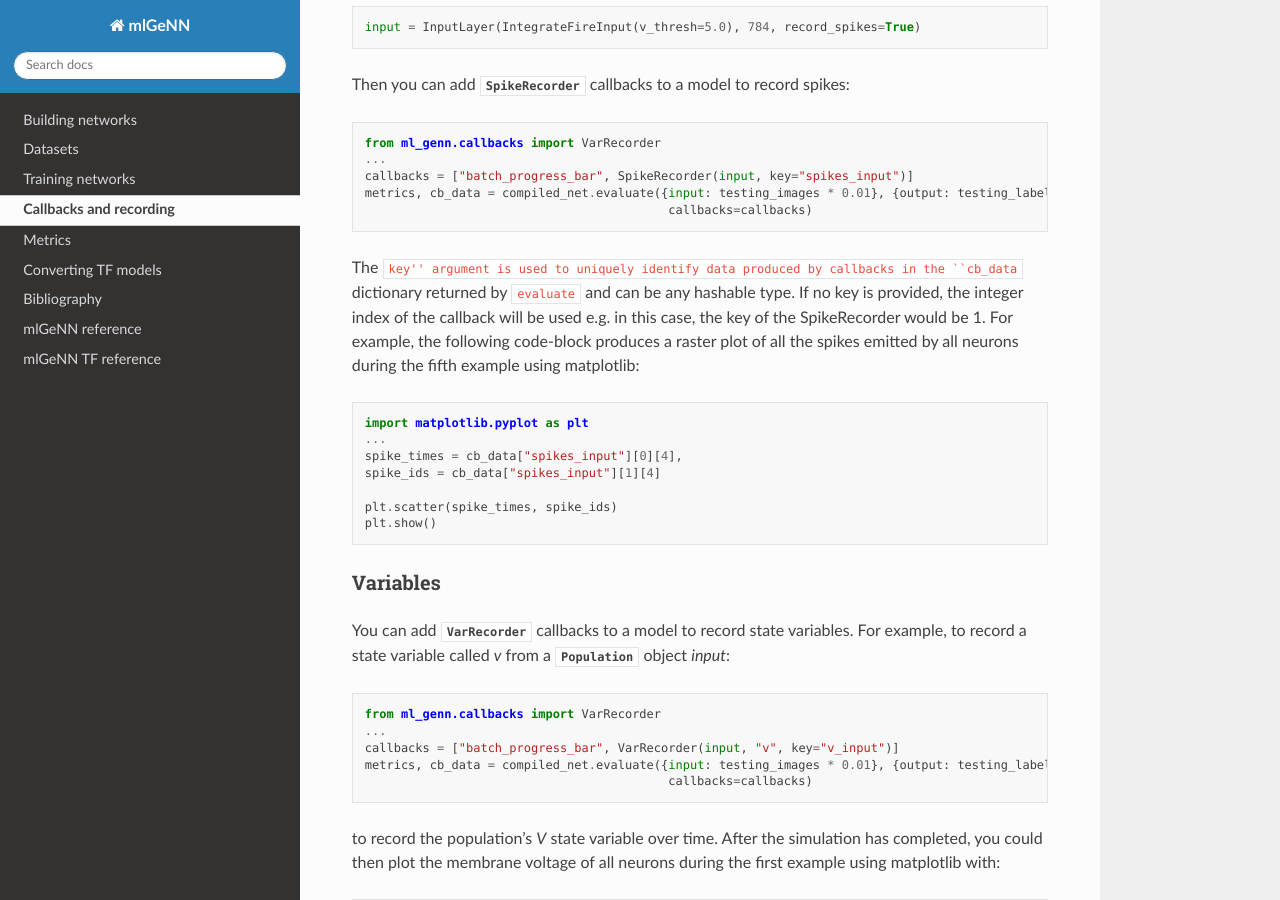
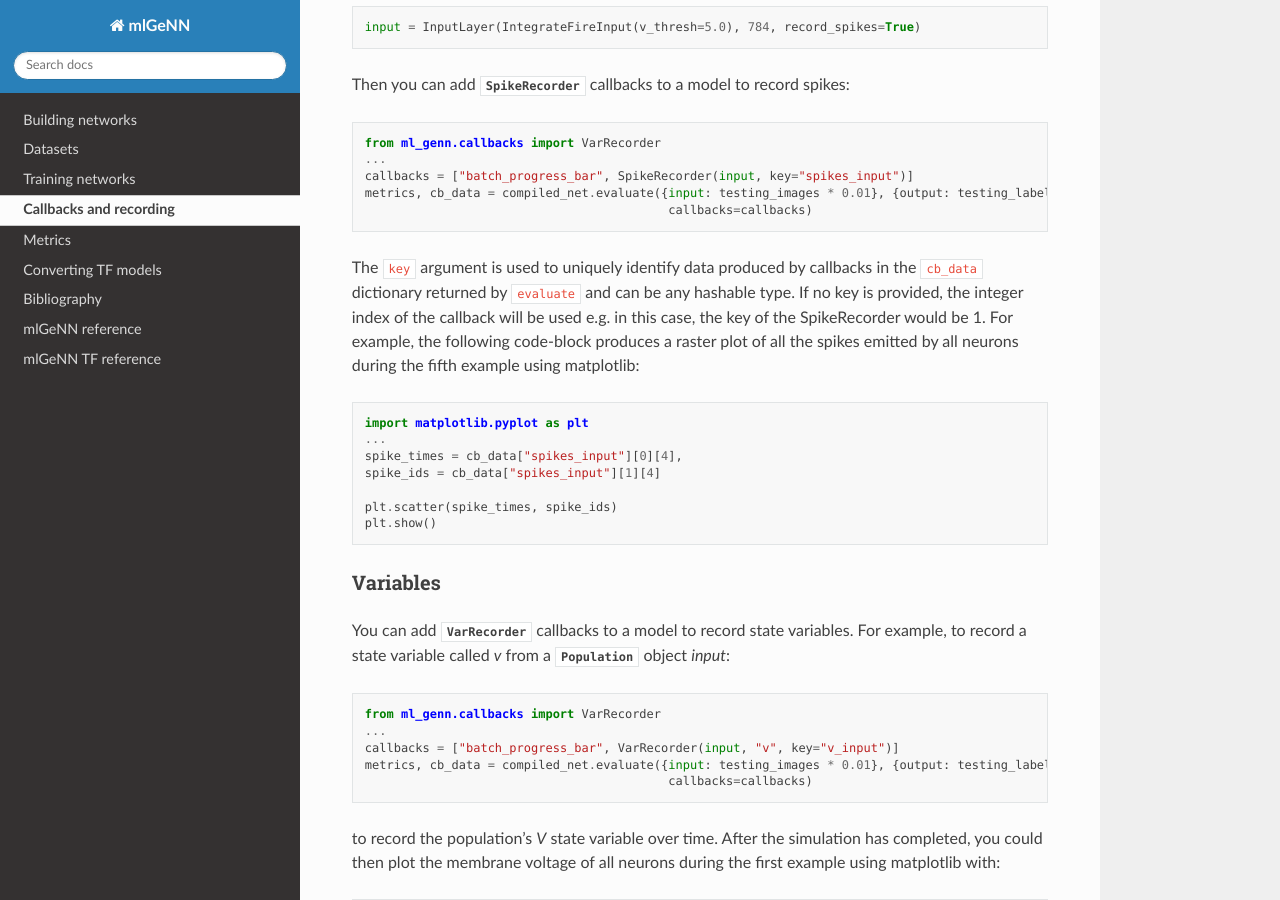
Before and after one commit to genn-team/ml_genn, a Sphinx documentation site: the page built from docs/usage/callbacks_recording.rst, in a window 1280 px wide and 900 px high, scrolled down 672 px. Built offline with Sphinx 7.4.7 and the Read the Docs theme 2.0.0, drawn with Linux system fonts in a browser that asks for light colours.

Commit message:
fixed typo

```diff
--- a/docs/usage/callbacks_recording.rst
+++ b/docs/usage/callbacks_recording.rst
@@ -23,7 +23,7 @@
 Spikes
 ^^^^^^
 Because spike recording uses `GeNN's spike recording system <https://github.com/genn-team/genn/pull/372>`_,
-you need to set the `record_spikes=True` keyword argument on :class:`~population.Population`,
+you need to set the ``record_spikes=True`` keyword argument on :class:`~population.Population`,
 :class:`~layer.InputLayer` or :class:`~layer.Layer` objects you wish to record spikes from when you construct the model.
 For example:
 
@@ -41,7 +41,7 @@
     metrics, cb_data = compiled_net.evaluate({input: testing_images * 0.01}, {output: testing_labels},
                                               callbacks=callbacks)
 
-The ``key'' argument is used to uniquely identify data produced by callbacks in the ``cb_data``  dictionary
+The ``key`` argument is used to uniquely identify data produced by callbacks in the ``cb_data``  dictionary
 returned by ``evaluate`` and can be any hashable type. If no key is provided, the integer index of the
 callback will be used e.g. in this case, the key of the SpikeRecorder would be 1. For example, the following code-block
 produces a raster plot of all the spikes emitted by all neurons during the fifth example using matplotlib:
```
